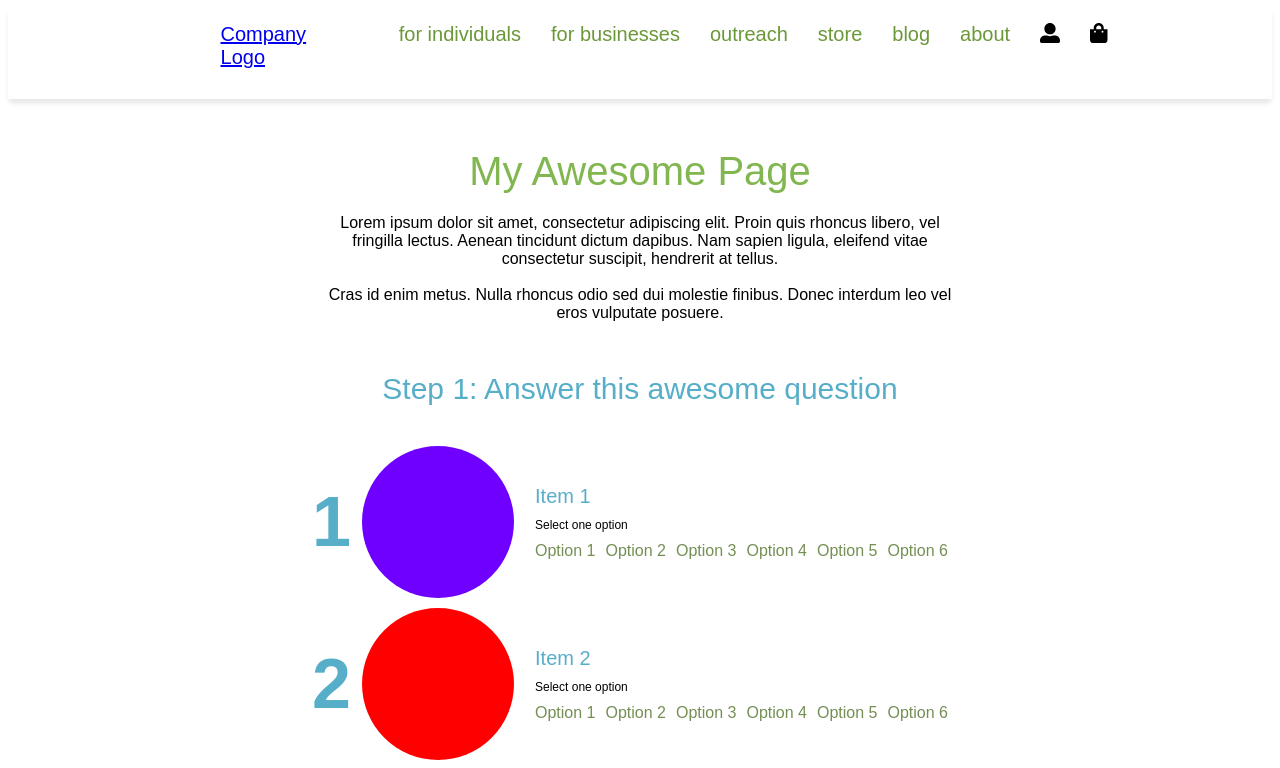
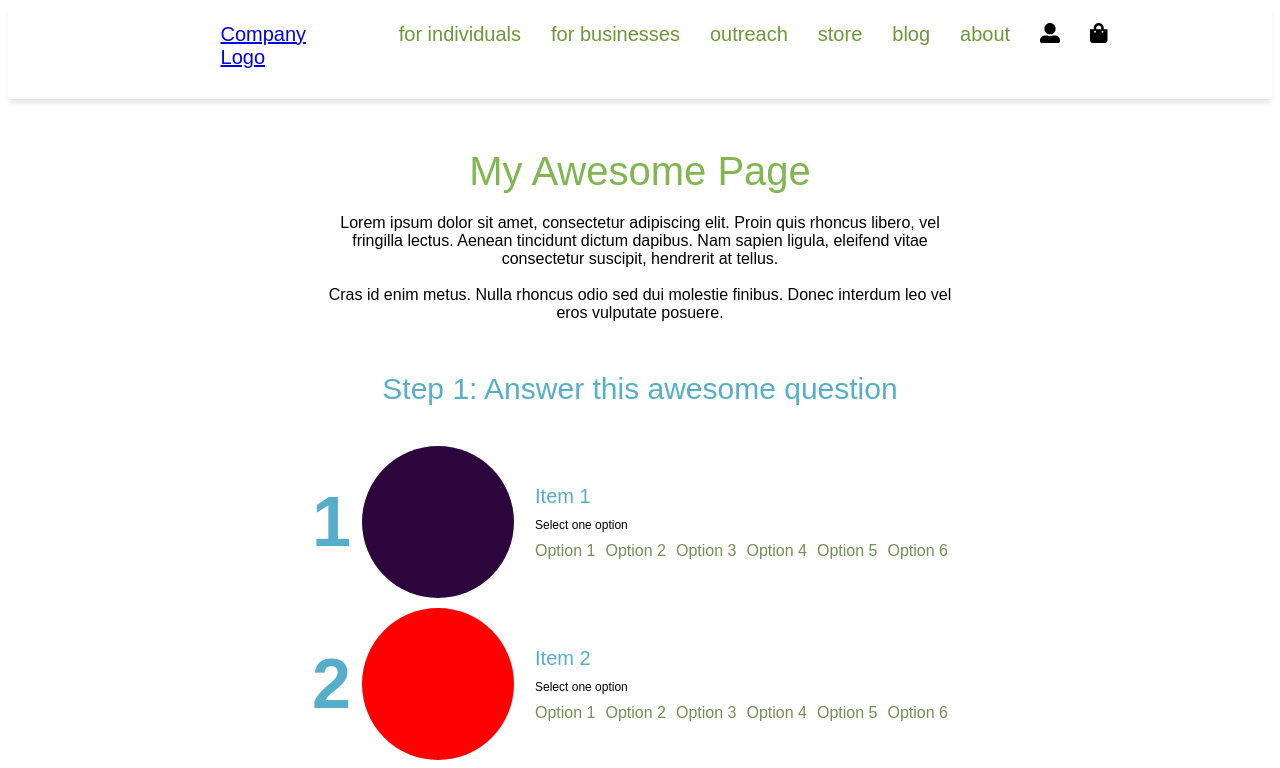
Before and after one commit to AshutoshVJTI/Quiz-UI, a React (Create React App) app: page / in a window 1280 px wide. Shown: the top 768 px of the page. Built offline with nearby package versions, Linux system fonts and the light colour scheme; a web font is replaced by a local one.

Commit message:
Update Page3.css

```diff
--- a/src/Components/Page3/Page3.css
+++ b/src/Components/Page3/Page3.css
@@ -68,7 +68,7 @@ img{
 .VCircle {
     height: 150px;
     width: 150px;
-    background-color: rgb(111, 0, 255);
+    background-color: #2d063d;
     border-radius: 50%;
   }
 
```
